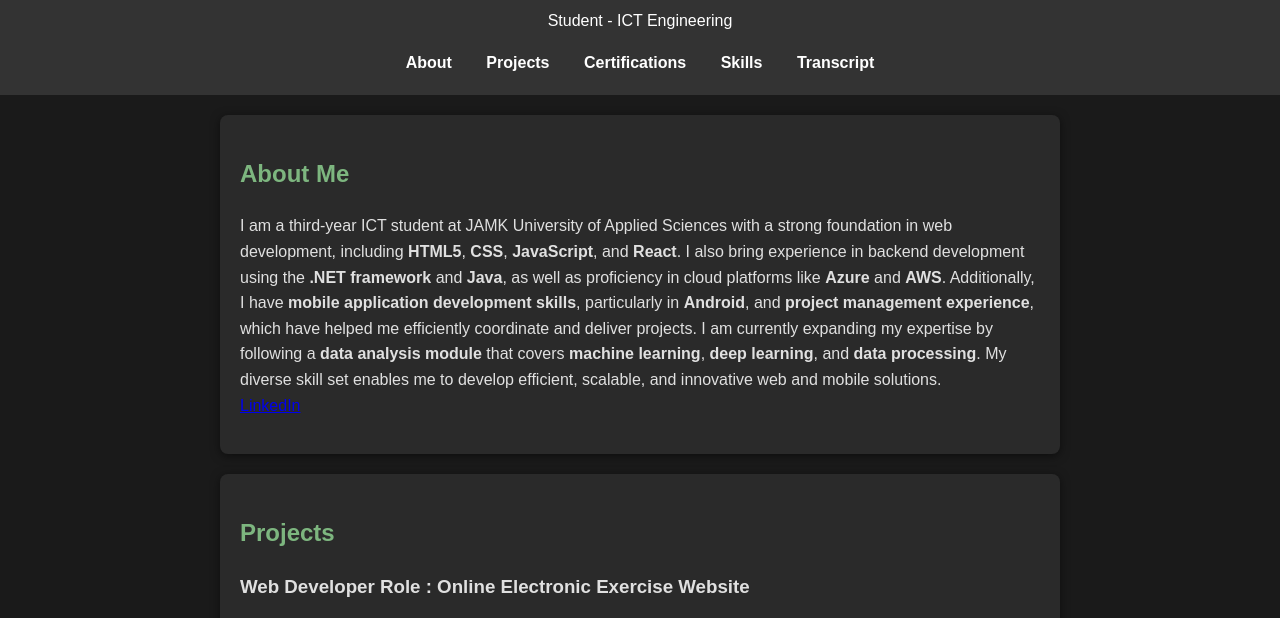
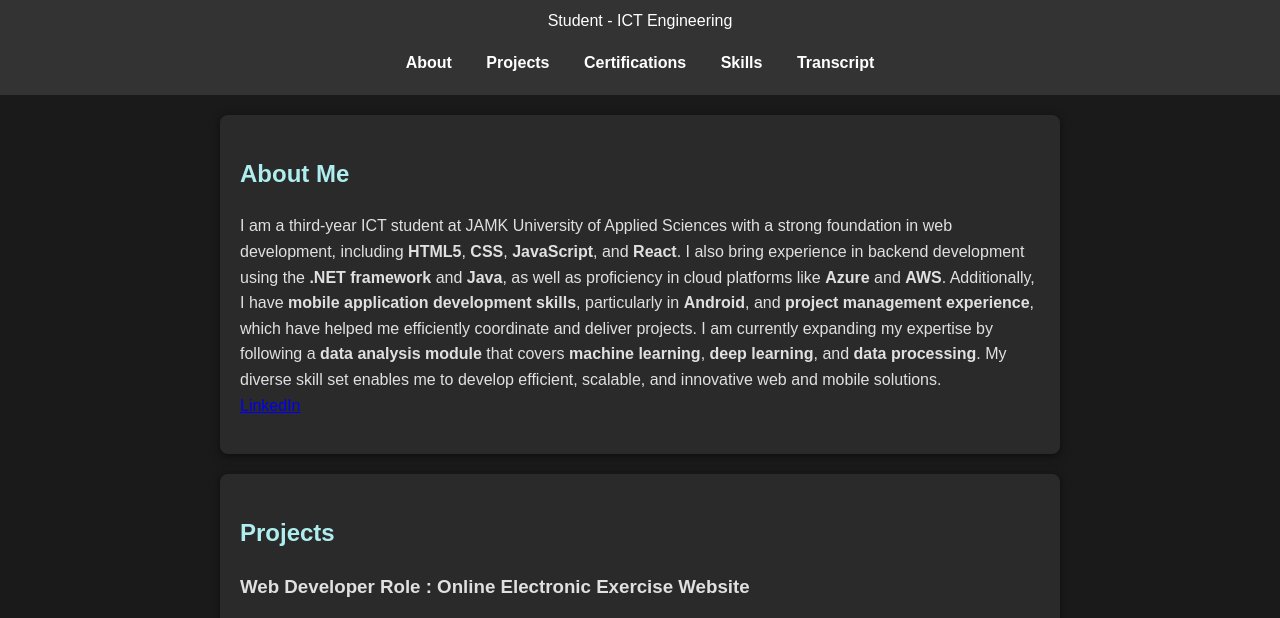
Before and after one commit to Bhagya-tech-2024/Portfolio, a plain HTML site: page index.html in a window 1280 px wide. Shown: the part 106-724 px from the top of the page. Drawn offline with Linux system fonts and the light colour scheme.

```diff
--- a/styles.css
+++ b/styles.css
@@ -31,7 +31,7 @@ section {
 }
 
 h2 {
-    color: #7db67f;
+    color:paleturquoise;
 }
 
 ul li {
```
Also changed, not shown: 1 other file.
